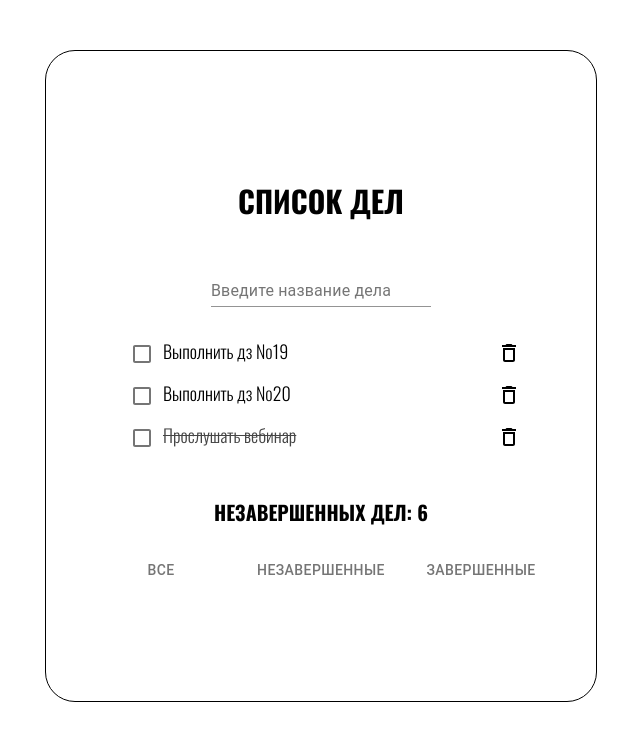
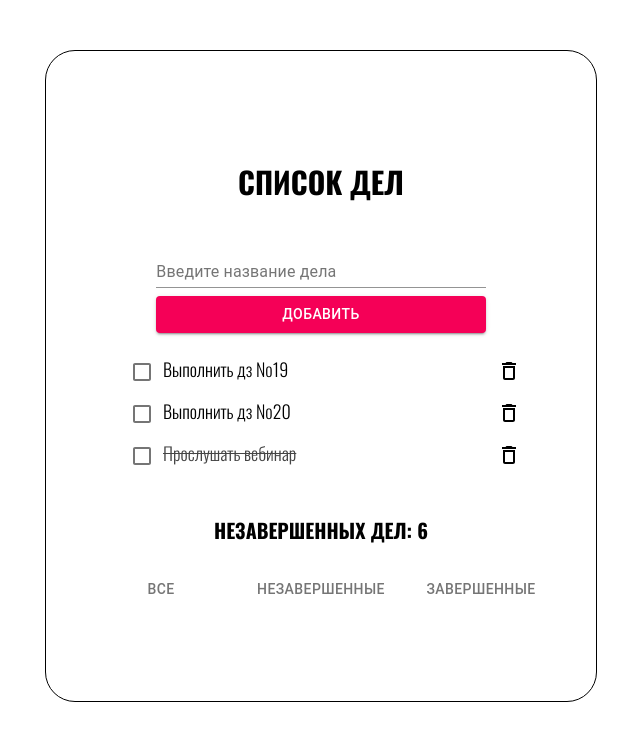
Before and after one commit to WebHeroSchool/PolinaYartseva_react, a React (Create React App) app: page / in a window 1280 px wide. Shown: the top 740 px of the page, without its empty margins (319-959 px from the left). Built offline with nearby package versions, Linux system fonts and the light colour scheme.

Commit message:
add onClick options 32nd homework

```diff
--- a/src/components/App/App.js
+++ b/src/components/App/App.js
@@ -43,19 +43,23 @@
 
     onClickDelete = id => this.setState(state => ({ items: state.items.filter(item => item.id !== id)}));
 
-    // onClickAdd = value => this.setState(state => ({
-    //     items [
-    //         ...state.items,
-    //         {
-    //                 value:
-    //         }
-    //     ]
-    // }))
+    onClickAdd = value => this.setState(state => ({
+        items: [
+            ...state.items,
+            {
+                value,
+                isDone: false,
+                id: state.count + 1
+            }
+        ],
+        count: state.count + 1
+    }))
+
     render() {
         return (
             <div className={styles.wrap}>
                 <h1 className={styles.title}>список дел</h1>
-                <InputItem />
+                <InputItem onCLickAdd={this.onClickAdd} />
                 <ItemList items={this.state.items}  onClickDone={this.onClickDone} onClickDelete={this.onClickDelete}/>
                 <Footer count={this.state.count} onClickFooter={this.onClickFooter} />
             </div>);
--- a/src/components/InputItem/InputItem.js
+++ b/src/components/InputItem/InputItem.js
@@ -1,13 +1,44 @@
 import React from "react";
 import TextField from '@material-ui/core/TextField';
+import Button from '@material-ui/core/Button';
 import styles from './InputItem.module.css'
 
-const InputItem = () => (<div className={styles.input}>
+class InputItem extends React.Component {
+    state = {
+        inputValue: ''
+    };
+
+    onButtonClick =() => {
+        this.setState({
+            inputValue: ''
+        });
+
+        this.props.onClickAdd(this.state.inputValue);
+    }
+
+    render() {
+        const { onClickAdd } = this.props;
+
+        return (<div className={styles.input}>
                 <TextField
                     label="Введите название дела"
                     id="margin-normal"
                     margin="normal"
+                    fullWidth
+                    value={this.state.inputValue}
+                    onChange={event => this.setState({inputValue: event.target.value})}
                 />
+                <Button
+                    variant="contained"
+                    color="secondary"
+                    fullWidth
+                    onClick={this.onButtonClick}
+                >
+                    Добавить
+                </Button>
             </div>);
+    }
+}
+
 
 export default InputItem;
```
Lines whose indentation alone changed are shown as unchanged.
